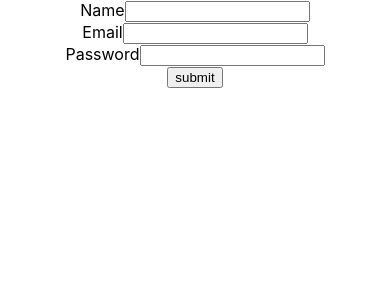
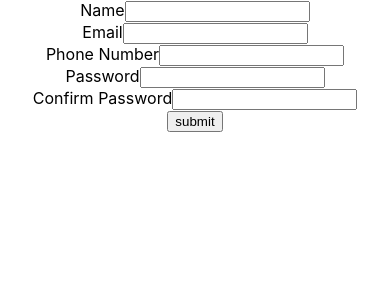
Before and after one commit to Hooseinsalari/Formik-project, a React (Create React App) app in the folder formik-app/: page / in a window 390 px wide. Shown: the top 300 px of the page. Built offline with nearby package versions, Linux system fonts and the light colour scheme.

Commit message:
add phone number and password fields and add new validate

```diff
--- a/formik-app/src/Components/SignUpForm.js
+++ b/formik-app/src/Components/SignUpForm.js
@@ -1,78 +1,98 @@
 import React, { useState } from "react";
 import { useFormik } from "formik";
 
-import * as Yup from 'yup';
+import * as Yup from "yup";
 
 //.1
 const initialValues = {
   name: "",
   email: "",
+  phoneNumber: "",
   password: "",
-}
+  confirmPassword: "",
+};
 // 2
 const onSubmit = (values) => {
-    console.log(values)
-}
+  console.log(values);
+};
 // 3
 const validationSchema = Yup.object({
-    name: Yup.string().required("Name is Required"),
-    email: Yup.string().email("Invalid Email Format!").required("Email is Required"),
-    password: Yup.string().required("Password is Required")
-})
+  name: Yup.string().min(4).required("Name is Required"),
+  email: Yup.string()
+    .email("Invalid Email Format!")
+    .required("Email is Required"),
+  phoneNumber: Yup.string()
+    .required("Phone Number is Required")
+    .matches(/^[0-9]{11}$/, "Invalid Phone Number")
+    .nullable(),
+  password: Yup.string()
+    .min(8, "should be 8 chars minimum")
+    .max(16, "should be 16 chars maximum")
+    .required("Password is Required"),
+  confirmPassword: Yup.string().oneOf(
+    [Yup.ref("password"), null],
+    "Passwords must match"
+  ),
+});
 
 const SignUpForm = () => {
-
-
   const formik = useFormik({
     initialValues,
     onSubmit,
-    validationSchema
+    validationSchema,
   });
 
   //   console.log(formik.errors, formik.touched)
-
 
   return (
     <div>
       <form onSubmit={formik.handleSubmit}>
         <div>
           <label>Name</label>
-          <input
-            name="name"
-            type="text"
-            {...formik.getFieldProps("name")}
-          />
-          {
-              formik.errors && formik.touched.name &&(
+          <input name="name" type="text" {...formik.getFieldProps("name")} />
+          {formik.errors && formik.touched.name && (
             <div>{formik.errors.name}</div>
-              )
-          }
+          )}
         </div>
         <div>
           <label>Email</label>
+          <input name="email" type="text" {...formik.getFieldProps("email")} />
+          {formik.errors && formik.touched.email && (
+            <div>{formik.errors.email}</div>
+          )}
+        </div>
+        <div>
+          <label>Phone Number</label>
           <input
-            name="email"
+            name="phoneNumber"
             type="text"
-            {...formik.getFieldProps("email")}
+            {...formik.getFieldProps("phoneNumber")}
           />
-          {
-              formik.errors && formik.touched.email && (
-                  <div>{formik.errors.email}</div>
-              )
-          }
+          {formik.errors && formik.touched.phoneNumber && (
+            <div>{formik.errors.phoneNumber}</div>
+          )}
         </div>
         <div>
           <label>Password</label>
           <input
             name="password"
-            type="text"
+            type="password"
             {...formik.getFieldProps("password")}
           />
-          {
-              formik.errors && formik.touched.password && (
+          {formik.errors && formik.touched.password && (
             <div>{formik.errors.password}</div>
-              )
-          }
+          )}
+        </div>
+        <div>
+          <label>Confirm Password</label>
+          <input
+            name="confirmPassword"
+            type="password"
+            {...formik.getFieldProps("confirmPassword")}
+          />
+          {formik.errors && formik.touched.confirmPassword && (
+            <div>{formik.errors.confirmPassword}</div>
+          )}
         </div>
         <button type="submit">submit</button>
       </form>
```
Lines whose indentation alone changed are shown as unchanged.
